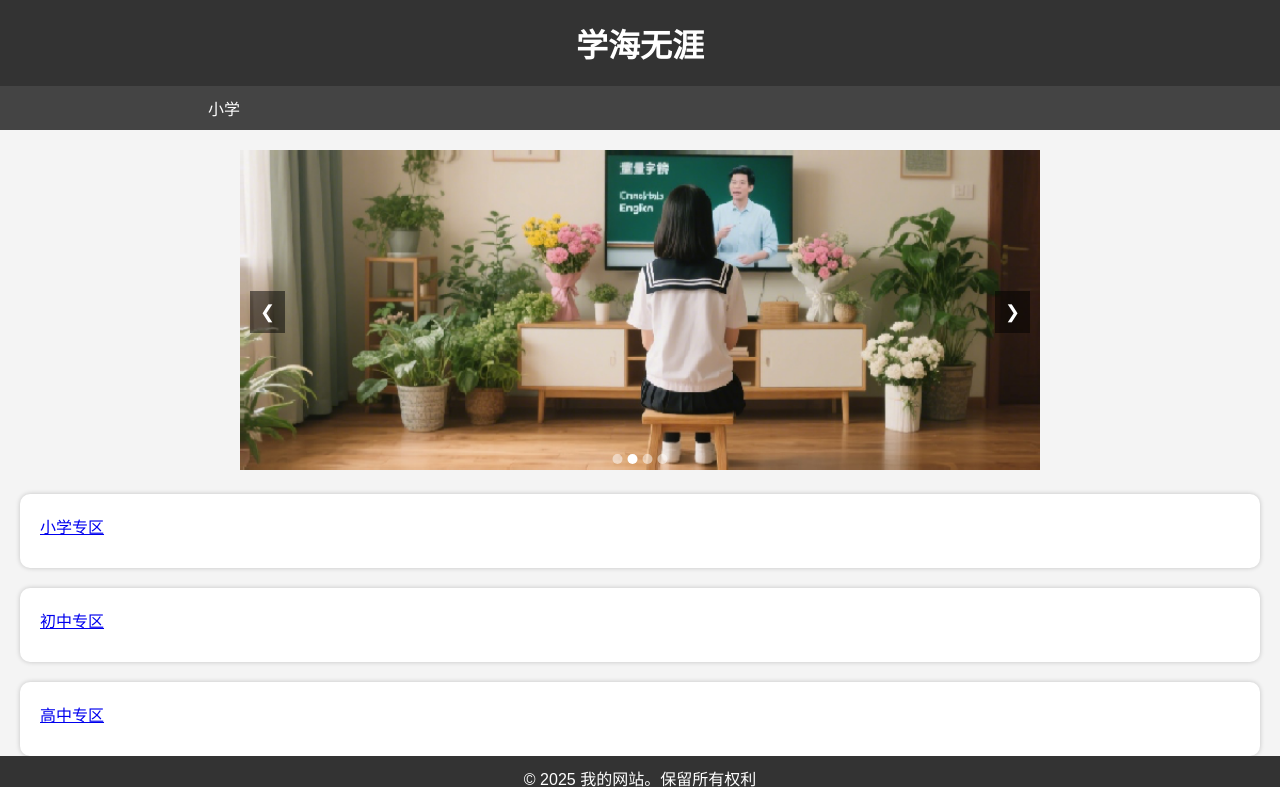
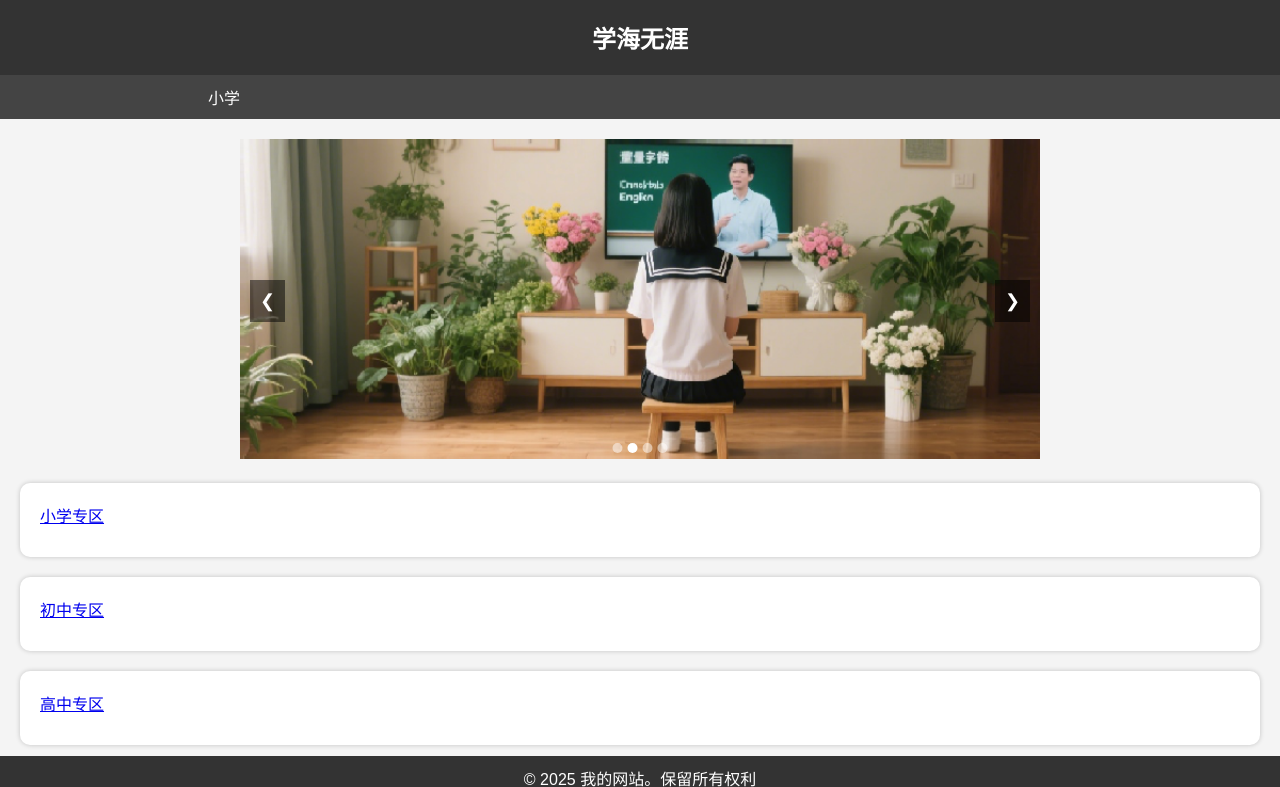
Before and after one commit to huangjun193/hj_Quqrk, a plain HTML site: page index.html in a window 1280 px wide. Shown: the top 787 px of the page. Drawn offline with Linux system fonts and the light colour scheme.

Commit message:
Update index.html

```diff
--- a/index.html
+++ b/index.html
@@ -163,7 +163,7 @@
 <body>
     <!-- 头部 -->
     <header>
-        <h1>学海无涯</h1>
+        <h2>学海无涯</h2>
     </header>
 
     <!-- 导航栏 -->
```
